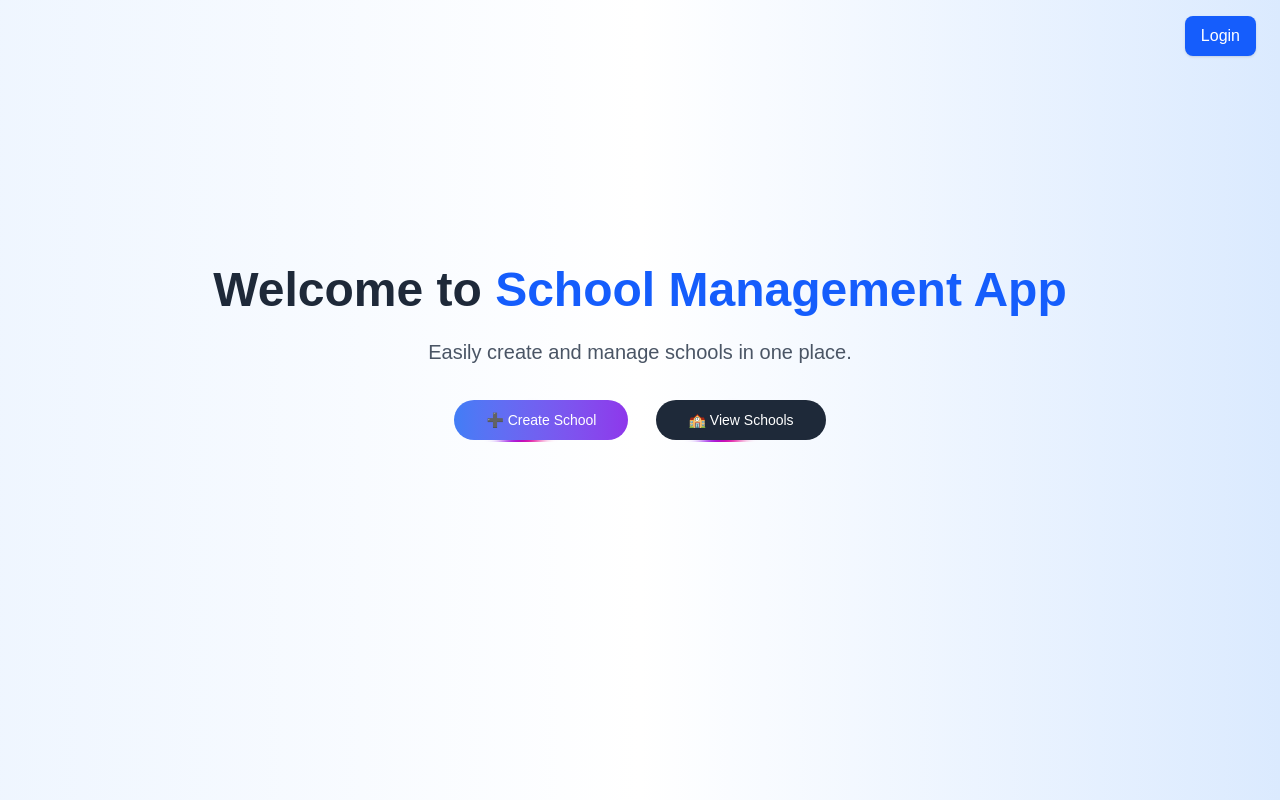
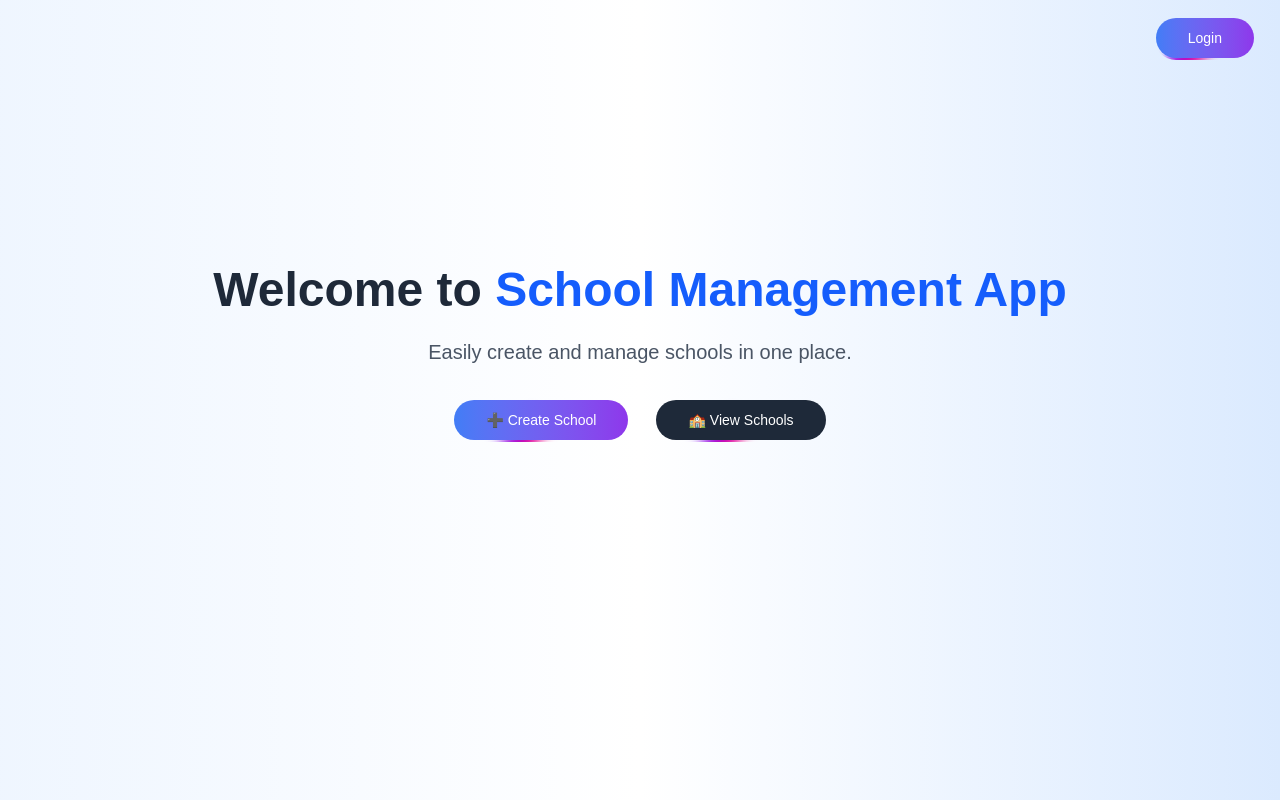
Before and after one commit to rajxxxxer/Reno-Platform-Assign, a Next.js app: page / in a window 1280 px wide. Built offline with nearby package versions, Linux system fonts and the light colour scheme; no server answers.

Commit message:
completed all features

```diff
--- /dev/null
+++ b/app/Usercontext/UserContext.js
@@ -0,0 +1,30 @@
+"use client";
+import { createContext, useState, useEffect } from "react";
+
+export const UserContext = createContext(null);
+
+export function UserProvider({ children }) {
+  const [user, setUser] = useState(null);
+
+  const fetchUser = async () => {
+    try {
+      const res = await fetch("/api/me", { cache: "no-store" });
+      if (!res.ok) throw new Error("User fetch failed");
+      const data = await res.json();
+      setUser(data.user);
+    } catch (err) {
+      console.error("Failed to fetch user:", err.message);
+      setUser(null);
+    }
+  };
+
+  useEffect(() => {
+    fetchUser();
+  }, []);
+
+  return (
+    <UserContext.Provider value={{ user, setUser, fetchUser }}>
+      {children}
+    </UserContext.Provider>
+  );
+}
--- a/app/api/schools/[id]/route.js
+++ b/app/api/schools/[id]/route.js
@@ -3,7 +3,7 @@ import { getUserFromReq } from "@/lib/auth.js";
 
 export async function DELETE(req, context) {
   try {
-    // 🔒 Check authentication
+    // Authenticate user
     const user = getUserFromReq(req);
     if (!user) {
       return new Response(
--- a/app/layout.js
+++ b/app/layout.js
@@ -1,5 +1,6 @@
 import { Geist, Geist_Mono } from "next/font/google";
 import "./globals.css";
+import { UserProvider } from "./Usercontext/UserContext";
 
 const geistSans = Geist({
   variable: "--font-geist-sans",
@@ -22,7 +23,7 @@ export default function RootLayout({ children }) {
       <body
         className={`${geistSans.variable} ${geistMono.variable} antialiased`}
       >
-        {children}
+        <UserProvider>{children}</UserProvider>
       </body>
     </html>
   );
--- a/app/page.js
+++ b/app/page.js
@@ -2,38 +2,21 @@
 import Link from "next/link";
 import { useRouter } from "next/navigation";
 import Shinny from "./components/Shinny";
-import { useEffect, useState } from "react";
+import { useContext, useEffect, useState } from "react";
+import { UserContext } from "./Usercontext/UserContext";
 
 export default function Home() {
   const router = useRouter();
-  const [user, setUser] = useState(null);
-
-  // Check login on mount
-      async function fetchUser() {
-      try {
-        const res = await fetch("/api/me", { cache: "no-store" });
-        if (!res.ok) {
-          throw new Error("User fetch failed");
-        }
-        const data = await res.json();
-        setUser(data.user);
-      } catch (err) {
-        console.error("Failed to fetch user:", err.message);
-        setUser(null);
-      }
-    }
-
-  useEffect(() => {
-
-
+  const { user, setUser ,fetchUser} = useContext(UserContext);
+  useEffect(()=>{
     fetchUser();
-  }, []);
+  },[])
 
   const handleLogout = async () => {
     try {
       await fetch("/api/logout", { method: "POST" });
       setUser(null);
-      router.refresh(); // refresh to update UI
+      router.refresh(); // refsh ui
     } catch (err) {
       console.error("Logout failed:", err.message);
     }
@@ -41,7 +24,7 @@ export default function Home() {
 
   return (
     <div className="min-h-screen bg-gradient-to-r from-blue-50 via-white to-blue-100 relative">
-      {/* Top-right Login/Logout button + Email */}
+
       <div className="absolute top-4 right-6 flex flex-col sm:flex-row items-end sm:items-center gap-1 sm:gap-3 text-right max-w-xs sm:max-w-none">
         {user ? (
           <>
@@ -54,12 +37,11 @@ export default function Home() {
 
           </>
         ) : (
-          <button
-            onClick={() => router.push("/auth/login")}
-            className="px-4 py-2 bg-blue-600 text-white font-medium rounded-lg shadow hover:bg-blue-700 transition"
-          >
-            Login
-          </button>
+          <Shinny
+            onclick={() => router.push("/auth/login")}
+            cl="bg-gradient-to-r from-[#417DF6] to-[#8E37EB]"
+            val={"Login"}
+          />
         )}
       </div>
 
@@ -72,7 +54,7 @@ export default function Home() {
         </p>
 
         <div className="flex gap-6 flex-col sm:flex-row cursor-pointer">
-          <Link href="/add-school" className="cursor-pointer">
+          <Link href={user ? "/add-school" : "/auth/login"} className="cursor-pointer">
             <Shinny
               cl="bg-gradient-to-r from-[#417DF6] to-[#8E37EB]"
               val={"➕ Create School"}
--- a/app/show-schools/page.js
+++ b/app/show-schools/page.js
@@ -1,7 +1,8 @@
 "use client";
-import { useEffect, useState } from "react";
+import { useContext, useEffect, useState } from "react";
 import { useRouter } from "next/navigation";
 import Shinny from "../components/Shinny";
+import { UserContext } from "../Usercontext/UserContext";
 
 
 
@@ -11,6 +12,7 @@ export default function ShowSchools() {
   const [schools, setSchools] = useState([]);
   const [loading, setLoading] = useState(true);
   const router = useRouter();
+  const { user } = useContext(UserContext);
 
   useEffect(() => {
     fetchSchools();
@@ -29,6 +31,11 @@ export default function ShowSchools() {
   };
 
   const handleDelete = async (id) => {
+    if (!user) {
+      alert("You must be logged in to delete a school.");
+      router.push("/auth/login");
+      return;
+    }
     if (!confirm("Are you sure you want to delete this school?")) return;
 
     try {
```
